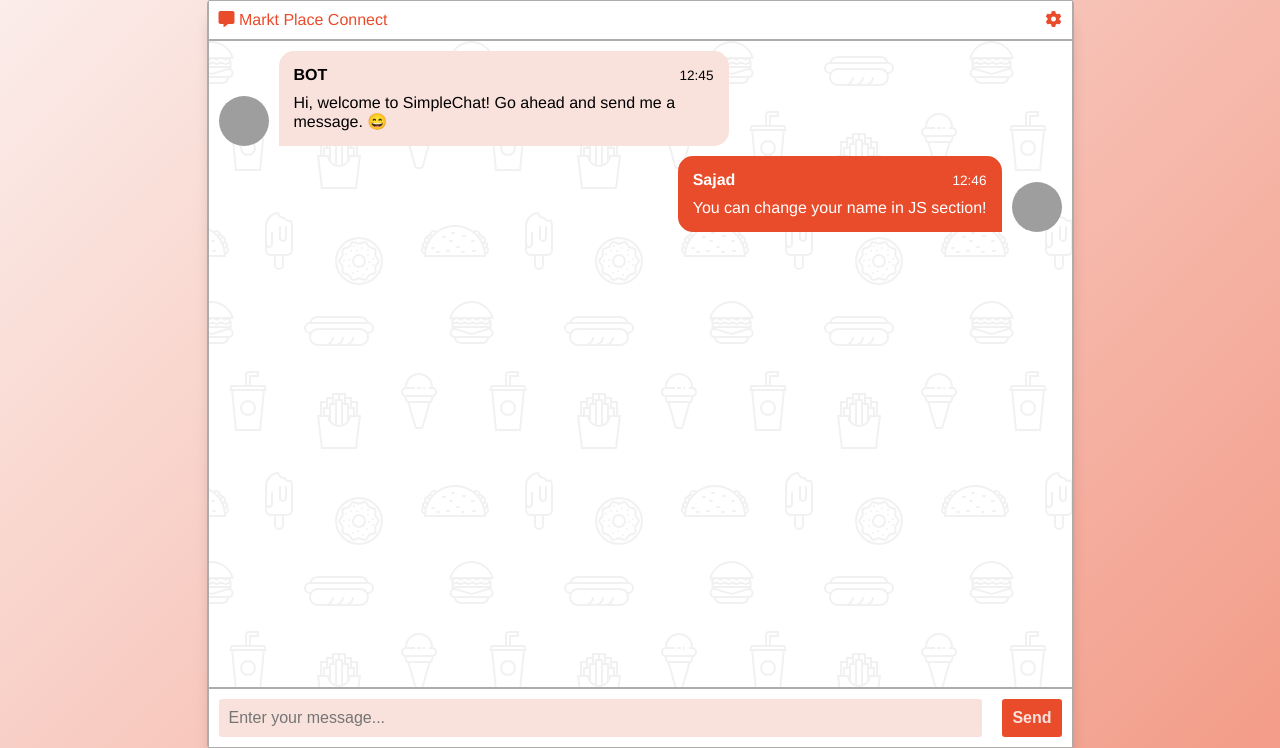
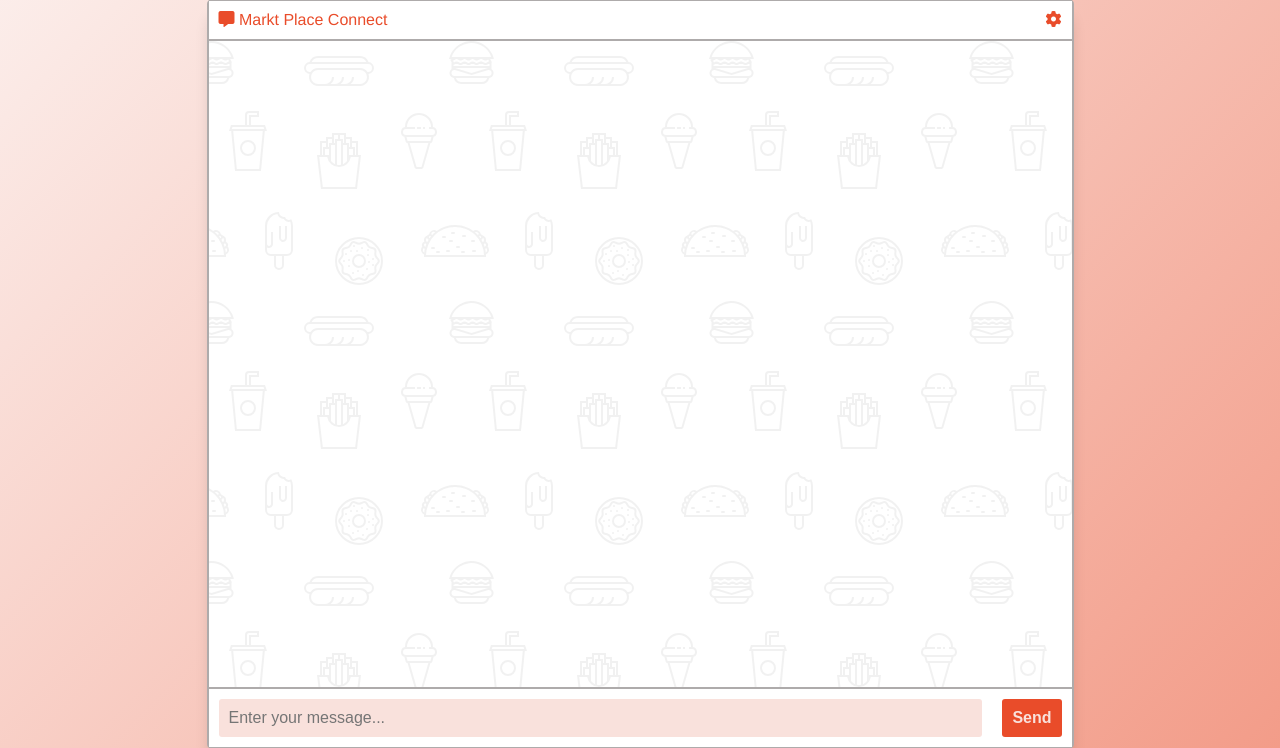
Before and after one commit to amethystcoder/markt_python, a Flask app: page /chat in a window 1280 px wide. Shown: the part 26-774 px from the top of the page. Run offline with Flask 3, Linux system fonts and the light colour scheme; some libraries are stand-ins or nearby versions; grey boxes are pictures that could not be loaded.

Commit message:
Modifications for the client-side code (HTML and JavaScript)

```diff
--- a/app/static/main.js
+++ b/app/static/main.js
@@ -1,3 +1,39 @@
+function appendMessage(img, msg, side = "left") {
+    const time = formatDate(new Date());
+    const date = msg.time || time; // Use provided time or current time
+
+    const displayName = side === 'right' ? 'You' : msg.name;
+
+    const msgHTML = `
+        <div class="msg ${side}-msg">
+            <div class="msg-img" style="background-image: url(${img})"></div>
+            <div class="msg-bubble">
+                <div class="msg-info">
+                    <div class="msg-info-name ${side}-name">${displayName}</div>
+                    <div class="msg-info-time">${date}</div>
+                </div>
+                <div class="msg-text">${msg.message}</div>
+            </div>
+        </div>
+    `;
+
+    const msgerChat = document.getElementById("messages");
+    msgerChat.insertAdjacentHTML("beforeend", msgHTML);
+    msgerChat.scrollTop += 500;
+}
+
+// Utils
+function get(selector, root = document) {
+  return root.querySelector(selector);
+}
+
+function formatDate(date) {
+  const h = "0" + date.getHours();
+  const m = "0" + date.getMinutes();
+
+  return `${h.slice(-2)}:${m.slice(-2)}`;
+}
+
 document.addEventListener('DOMContentLoaded', function () {
     // Connect to the WebSocket server
     const socket = io.connect('http://127.0.0.1:5000');
@@ -11,43 +47,9 @@ document.addEventListener('DOMContentLoaded', function () {
 
     // Function to display a message in the chat
     function displayMessage(message) {
-        const msgContainer = document.querySelector('.msger-chat');
-        const msgWrapper = document.createElement('div');
-        msgWrapper.classList.add('msg', message.sender === currentUser.unique_id ? 'right-msg' : 'left-msg');
-
-        const msgImage = document.createElement('div');
-        msgImage.classList.add('msg-img');
-        msgImage.style.backgroundImage = `url(${message.sender === currentUser.unique_id ? currentUser.profile_picture : 'https://example.com/default-profile.jpg'})`;
-
-        const msgBubble = document.createElement('div');
-        msgBubble.classList.add('msg-bubble');
-
-        const msgInfo = document.createElement('div');
-        msgInfo.classList.add('msg-info');
-
-        const msgInfoName = document.createElement('div');
-        msgInfoName.classList.add('msg-info-name');
-        msgInfoName.textContent = message.sender === currentUser.unique_id ? 'You' : message.sender_name;
-
-        const msgInfoTime = document.createElement('div');
-        msgInfoTime.classList.add('msg-info-time');
-        msgInfoTime.textContent = new Date(message.timestamp).toLocaleTimeString();
-
-        const msgText = document.createElement('div');
-        msgText.classList.add('msg-text');
-        msgText.textContent = message.message;
-
-        msgInfo.appendChild(msgInfoName);
-        msgInfo.appendChild(msgInfoTime);
-
-        msgBubble.appendChild(msgInfo);
-        msgBubble.appendChild(msgText);
-
-        msgWrapper.appendChild(msgImage);
-        msgWrapper.appendChild(msgBubble);
-
-        msgContainer.appendChild(msgWrapper);
-        msgContainer.scrollTop = msgContainer.scrollHeight;
+        const msgContainer = document.getElementById('messages');
+        const side = currentUser.unique_id === message.sender ? 'right' : 'left';
+        appendMessage(currentUser.profile_picture, { name: message.sender_name, time: message.timestamp, message: message.message }, side);
     }
 
     // Event listener for receiving a message
--- a/app/templates/index.html
+++ b/app/templates/index.html
@@ -8,9 +8,8 @@
     <script src="https://cdnjs.cloudflare.com/ajax/libs/socket.io/4.0.1/socket.io.js" integrity="sha512-q/dWJ3kcmjBLU4Qc47E4A9kTB4m3wuTY7vkFJDTZKjTs8jhyGQnaUrxa0Ytd0ssMZhbNua9hE+E7Qv1j+DyZwA==" crossorigin="anonymous"></script>
 </head>
 <body>
-
-     <section class="msger">
-          <header class="msger-header">
+    <section class="msger">
+        <header class="msger-header">
                <div class="msger-header-title">
                     <i class="fas fa-comment-alt"></i> Markt Place Connect
                </div>
@@ -19,40 +18,10 @@
                     <span><i class="fas fa-cog"></i></span>
                </div>
           </header>
-
-          <main class="msger-chat">
-               <div class="msg left-msg">
-                    <div class="msg-img" style="background-image: url(https://image.flaticon.com/icons/svg/327/327779.svg)"></div>
-
-                    <div class="msg-bubble">
-                         <div class="msg-info">
-                              <div class="msg-info-name">BOT</div>
-                              <div class="msg-info-time">12:45</div>
-                         </div>
-
-                         <div class="msg-text">
-                              Hi, welcome to SimpleChat! Go ahead and send me a message. 😄
-                         </div>
-                    </div>
-               </div>
-
-               <div class="msg right-msg">
-                    <div class="msg-img" style="background-image: url(https://image.flaticon.com/icons/svg/145/145867.svg)"></div>
-
-                    <div class="msg-bubble">
-                         <div class="msg-info">
-                              <div class="msg-info-name">Sajad</div>
-                              <div class="msg-info-time">12:46</div>
-                         </div>
-
-                         <div class="msg-text">
-                              You can change your name in JS section!
-                         </div>
-                    </div>
-               </div>
-          </main>
-
-          <form class="msger-inputarea">
+        <main id="messages" class="msger-chat">
+            <!-- Empty container for messages -->
+        </main>
+        <form class="msger-inputarea">
                <input type="text" class="msger-input" placeholder="Enter your message...">
                <!-- <button id="toggleEmojiTray">
                     <i class="fa-regular fa-face-smile"></i>
@@ -71,8 +40,7 @@
                </div> -->
                <button type="submit" class="msger-send-btn">Send</button>
           </form>
-     </section>
-
+    </section>
 
      <script src="https://kit.fontawesome.com/2a49fbdbb8.js" crossorigin="anonymous"></script>
      <script src="{{ url_for('static', filename='main.js') }}"></script>
```
